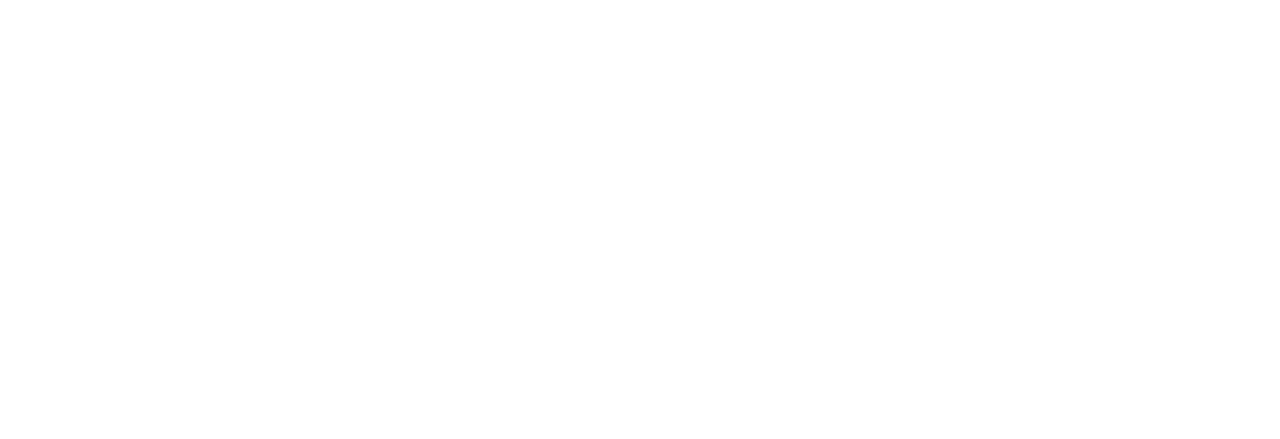
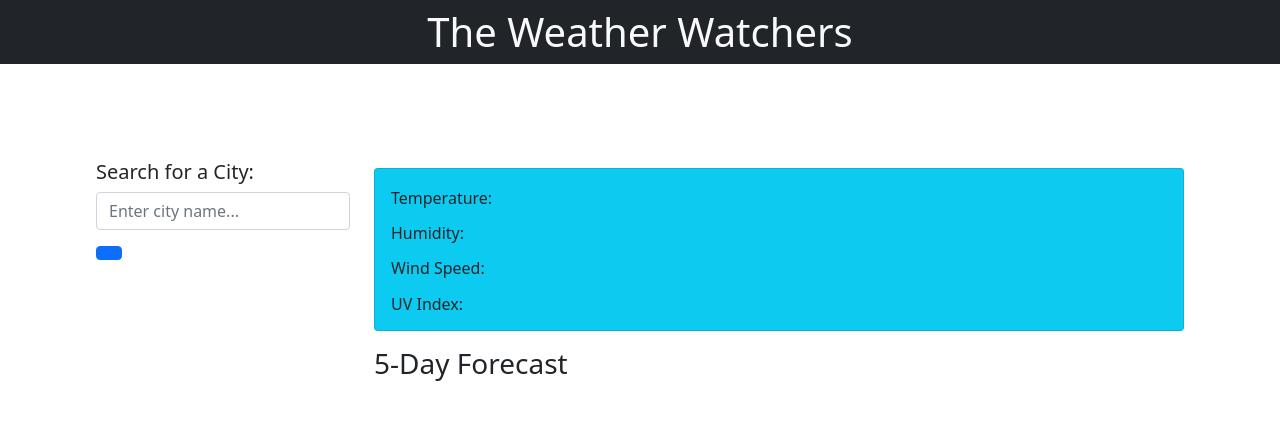
Before and after one commit to Hammerc124/Weather-App, a plain HTML site: page index.html in a window 1280 px wide. Drawn offline with nearby package versions, Linux system fonts and the light colour scheme; a web font is replaced by a local one.

Commit message:
added content to HTML

```diff
--- a/index.html
+++ b/index.html
@@ -3,9 +3,65 @@
 <head>
     <meta charset="UTF-8">
     <meta name="viewport" content="width=device-width, initial-scale=1.0">
-    <title>Document</title>
+
+
+    <link href="https://cdn.jsdelivr.net/npm/bootstrap@5.0.2/dist/css/bootstrap.min.css" rel="stylesheet" integrity="sha384-EVSTQN3/azprG1Anm3QDgpJLIm9Nao0Yz1ztcQTwFspd3yD65VohhpuuCOmLASjC" crossorigin="anonymous">
+    <link rel="stylesheet" href="https://cdnjs.cloudflare.com/ajax/libs/open-iconic/1.1.1/font/css/open-iconic-bootstrap.min.css"/>
+    <link re="stylesheet" href="./assets/css/reset.css"/>
+    <link rel="stylesheet" href="./assets/css/style.css" />
+
+
+    <title>Weather Watchers</title>
 </head>
+
 <body>
 
+    <header class="bg-dark">
+        <h1 class="p-2 text-light text-center h1">The Weather Watchers</h1>
+    </header>
+
+
+    <div class="m-5 p-5">
+        <div class="col-md-12">
+            <div class="row">
+
+
+    <div class="col-md-3">
+        <h5>Search for a City:</h5>
+            <form class="form-inline" id="search-form">
+                <input type="search" class="form-control mb-3 ds-input" id="thecity" placeholder="Enter city name...">
+                <button type="submit" class="btn btn-primary mb-3"><span class="oi oi-magnifying-glass"></span></button>
+            </form>
+
+
+         <ul class="list-group" id="search-history"></ul>
+    </div>
+
+
+    <div class="col-md-9">
+    <div class="card mt-2 bg-info">
+    <div class="card-body">
+        <div class="d-flex flex-row "><h2 class="card-title align-self-center" id="main-city-name"></h2></div>
+            <h6 class="card-subtitle text-dark" id="main-city-temp">Temperature:</h6>
+            <h6 class="card-subtitle mt-3 text-dark" id="main-city-humid">Humidity:</h6>
+            <h6 class="card-subtitle mt-3 text-dark" id="main-city-wind">Wind Speed:</h6>
+            <h6 class="card-subtitle mt-3 text-dark" id="main-city-uv">UV Index: <span id="uv-box" class="px-2 py-1 mb-1 text-light rounded font-weight-bold"></span></h6>
+    </div>
+    </div>
+
+
+    <div> <h3 class="card-title mt-3 ">5-Day Forecast</h3></div>
+    <div class="row justify-content-between  " id="five-day"></div>
+
+
+                </div>
+            </div>
+        </div>
+    </div>
+
+
+<script src="https://code.jquery.com/jquery-3.6.4.min.js" integrity="sha256-oP6HI9z1XaZNBrJURtCoUT5SUnxFr8s3BzRl+cbzUq8=" crossorigin="anonymous"></script>
+    <script src="https://cdnjs.cloudflare.com/ajax/libs/dayjs/1.11.7/dayjs.min.js"></script>
+    <script src="./assets/js/script.js"></script>
 </body>
 </html>
```
